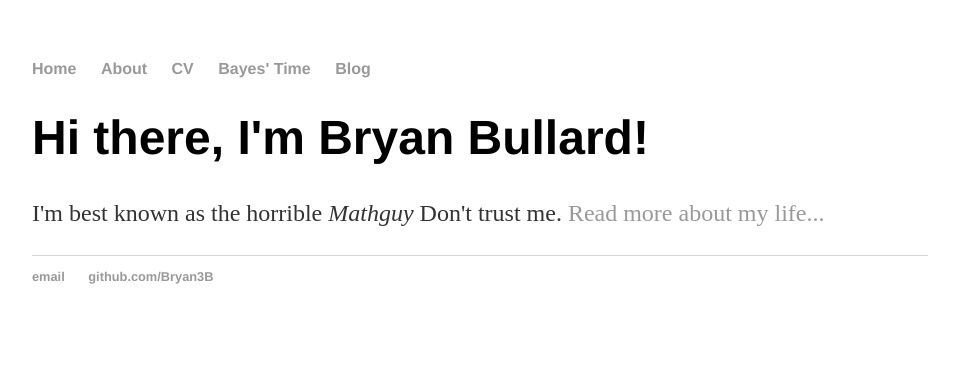
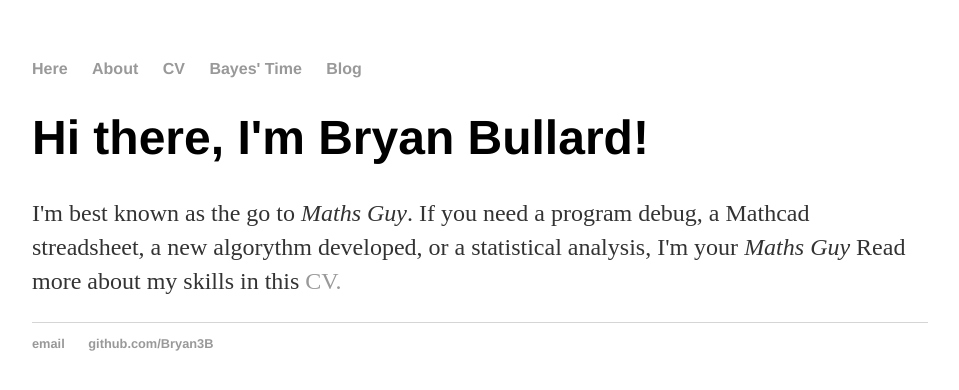
Before and after one commit to Bryan3B/Bryan3B.github.io, a plain HTML site: page index.html in a window 1280 px wide. Shown: the whole page, without its empty margins (160-1119 px from the left). Drawn offline with Linux system fonts and the light colour scheme.

Commit message:
edit to blurb

```diff
--- a/index.html
+++ b/index.html
@@ -8,7 +8,7 @@
 	<body>
 		<nav>
     		<ul>
-        		<li><a href="/">Home</a></li>
+        		<li><a href="/">Here</a></li>
 	        	<li><a href="/about">About</a></li>
         		<li><a href="/cv">CV</a></li>
 			<li><a href="/bayes-time">Bayes' Time</a></li>
@@ -18,7 +18,9 @@
 		<div class="container">
     		<div class="blurb">
         		<h1>Hi there, I'm Bryan Bullard!</h1>
-				<p>I'm best known as the horrible <em>Mathguy</em> Don't trust me. <a href="/about">Read more about my life...</a></p>
+				<p>I'm best known as the go to <em>Maths Guy</em>. If you need a program debug, a Mathcad streadsheet,
+					a new algorythm developed, or a statistical analysis, I'm your <em>Maths Guy</em>
+					Read more about my skills in this <a href="/about">CV.</a></p>
     		</div><!-- /.blurb -->
 		</div><!-- /.container -->
 		<footer>
```
